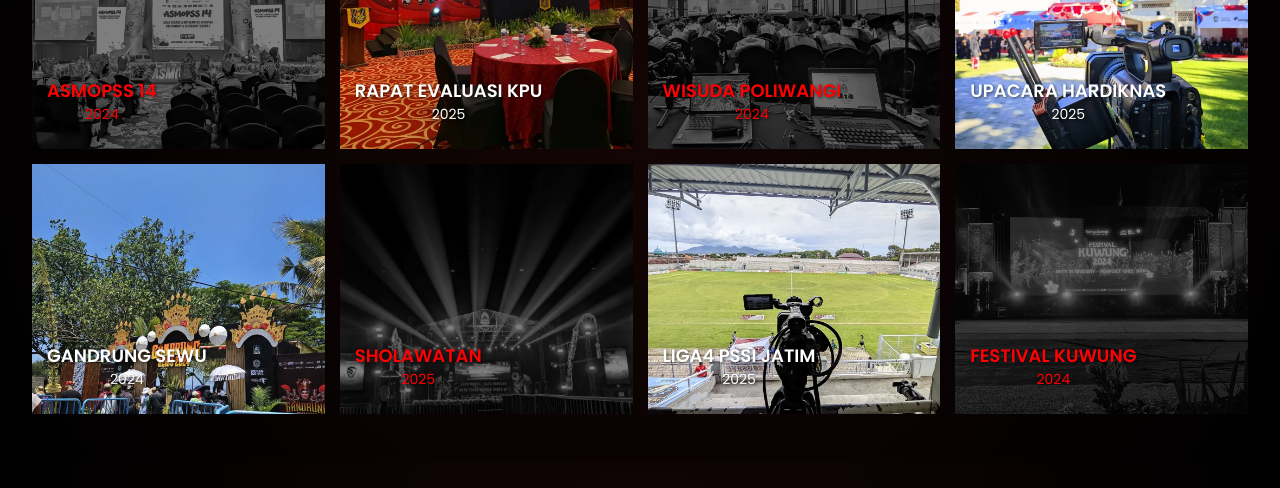
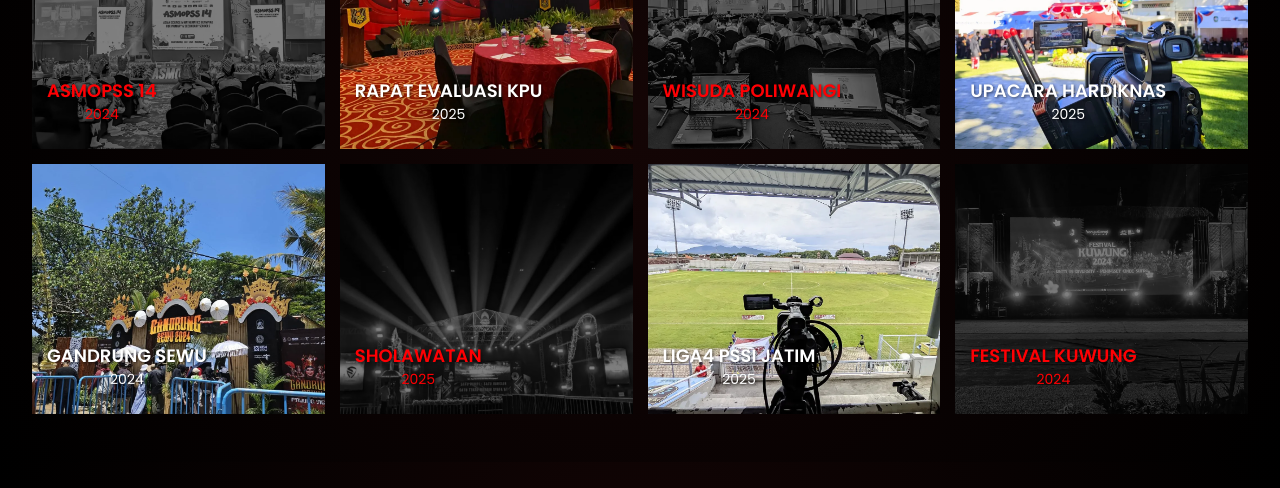
Before and after one commit to adellzky/LandingPage_MM, a plain HTML site: page index.html in a window 1280 px wide. Shown: the part 3207-3695 px from the top of the page. Drawn offline with nearby package versions, Linux system fonts and the light colour scheme.

Commit message:
specialist

```diff
--- a/index.html
+++ b/index.html
@@ -199,7 +199,7 @@
       </div>
 
       <div class="event-item dark-text">
-        <img src="image/gandrung.webp" alt="Gathering 2023">
+        <img src="image/gandrung.jpg" alt="Gathering 2023">
         <div class="event-info">
           <h4>GANDRUNG SEWU <span>2024</span></h4>
         </div>
--- a/style.css
+++ b/style.css
@@ -893,7 +893,6 @@ section, footer {
 }
 
 
-
 /* Responsive Mobile */
 @media (max-width: 48rem) {
 
@@ -1372,6 +1371,4 @@ section, footer {
   color: #aaa;
 }
 
-
-
 }
```
Also changed, not shown: portofolio.html (+1 -1 lines), image/gandrung.jpg (added), image/gandrung.webp (deleted).
